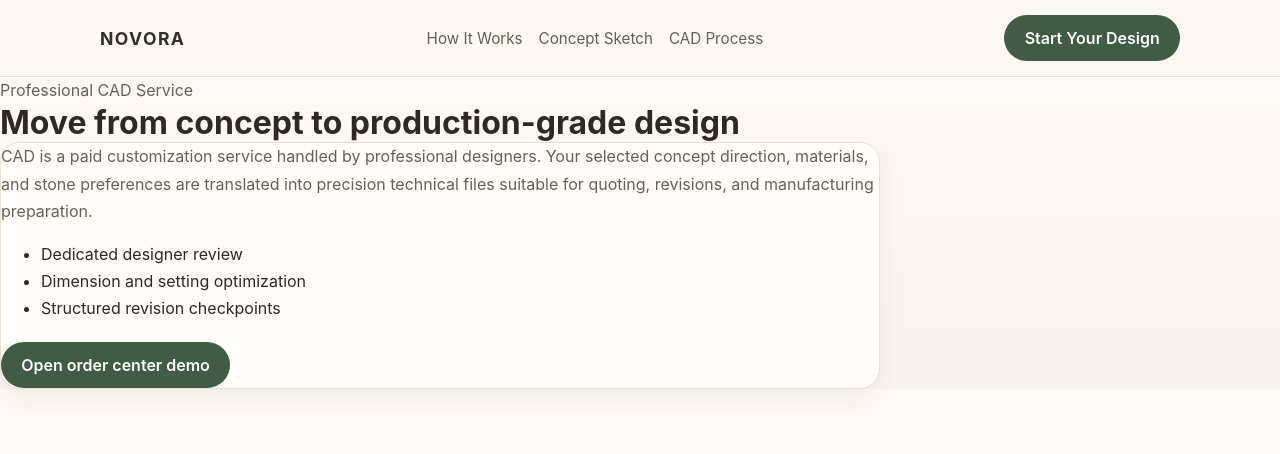
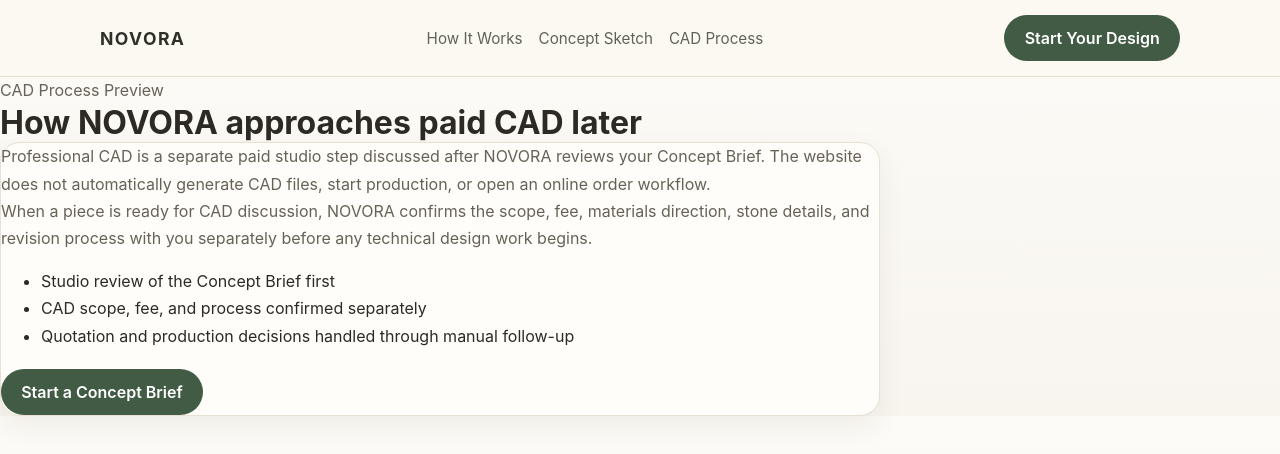
Before and after one commit to youdiangete-dot/novora-site, a Next.js app: page /design/pro-cad in a window 1280 px wide. Shown: the top 454 px of the page. Built offline with nearby package versions, Linux system fonts and the light colour scheme.

Commit message:
fix: resolve public copy review findings

```diff
--- a/app/design/brief/page.tsx
+++ b/app/design/brief/page.tsx
@@ -1142,7 +1142,7 @@
                 <div className={styles.contactHeading}>
                   <h3>Final reference upload optional</h3>
                   <p>
-                    Attach the reference images you want saved for admin review here before submitting. Earlier
+                    Attach the reference images you want saved for studio review here before submitting. Earlier
                     concept-page image selections are planning references only and are not saved as final uploaded
                     files.
                   </p>
@@ -1167,7 +1167,7 @@
                   </ul>
                 ) : null}
                 <p className={styles.placeholderMessage}>
-                  Only files selected in this final upload area are saved for admin review. Uploaded references support
+                  Only files selected in this final upload area are saved for studio review. Uploaded references support
                   manual concept-direction review only; they do not confirm CAD, pricing,
                   sourcing, final design approval, or production.
                 </p>
--- a/app/design/concept/page.tsx
+++ b/app/design/concept/page.tsx
@@ -1598,7 +1598,7 @@
                   </label>
                   <p className={styles.helperNote}>
                     Planning references here help shape the concept direction only. Only files
-                    selected on the final brief page are saved for admin review.
+                    selected on the final brief page are saved for studio review.
                   </p>
                 </section>
               </section>
@@ -1835,7 +1835,7 @@
           </label>
           <p className={styles.helperNote}>
             Planning references guide the concept direction only. Only files selected on the final
-            brief page are saved for admin review; CAD and production feasibility are confirmed later.
+            brief page are saved for studio review; CAD and production feasibility are confirmed later.
           </p>
         </section>
       </section>
--- a/app/design/pro-cad/page.tsx
+++ b/app/design/pro-cad/page.tsx
@@ -3,22 +3,25 @@
 export default function ProCadPage() {
   return (
     <main className="page-shell">
-      <p className="kicker">Professional CAD Service</p>
-      <h1>Move from concept to production-grade design</h1>
+      <p className="kicker">CAD Process Preview</p>
+      <h1>How NOVORA approaches paid CAD later</h1>
 
       <section className="card" style={{ maxWidth: 880 }}>
         <p style={{ lineHeight: 1.7, color: 'var(--muted)' }}>
-          CAD is a paid customization service handled by professional designers. Your selected concept direction,
-          materials, and stone preferences are translated into precision technical files suitable for quoting,
-          revisions, and manufacturing preparation.
+          Professional CAD is a separate paid studio step discussed after NOVORA reviews your Concept Brief. The
+          website does not automatically generate CAD files, start production, or open an online order workflow.
+        </p>
+        <p style={{ lineHeight: 1.7, color: 'var(--muted)' }}>
+          When a piece is ready for CAD discussion, NOVORA confirms the scope, fee, materials direction, stone details,
+          and revision process with you separately before any technical design work begins.
         </p>
         <ul style={{ marginBottom: '1.2rem', lineHeight: 1.7 }}>
-          <li>Dedicated designer review</li>
-          <li>Dimension and setting optimization</li>
-          <li>Structured revision checkpoints</li>
+          <li>Studio review of the Concept Brief first</li>
+          <li>CAD scope, fee, and process confirmed separately</li>
+          <li>Quotation and production decisions handled through manual follow-up</li>
         </ul>
-        <Link href="/account/orders/demo" className="btn primary">
-          Open order center demo
+        <Link href="/design/start" className="btn primary">
+          Start a Concept Brief
         </Link>
       </section>
     </main>
--- a/app/page.tsx
+++ b/app/page.tsx
@@ -77,6 +77,7 @@
       </section>
 
       <section id="how-it-works" className={styles.stepsSection}>
+        <span id="concept-vs-cad" className={styles.anchorTarget} aria-hidden="true" />
         {steps.map((step) => (
           <article key={step.title} className={styles.stepCard}>
             <h2>{step.title}</h2>
```
Also changed, not shown: app/design/submitted/page.tsx (+4 -4 lines), app/page.module.css (+10 -0 lines), 3 other files (tests, documents, lock files or other folders).
